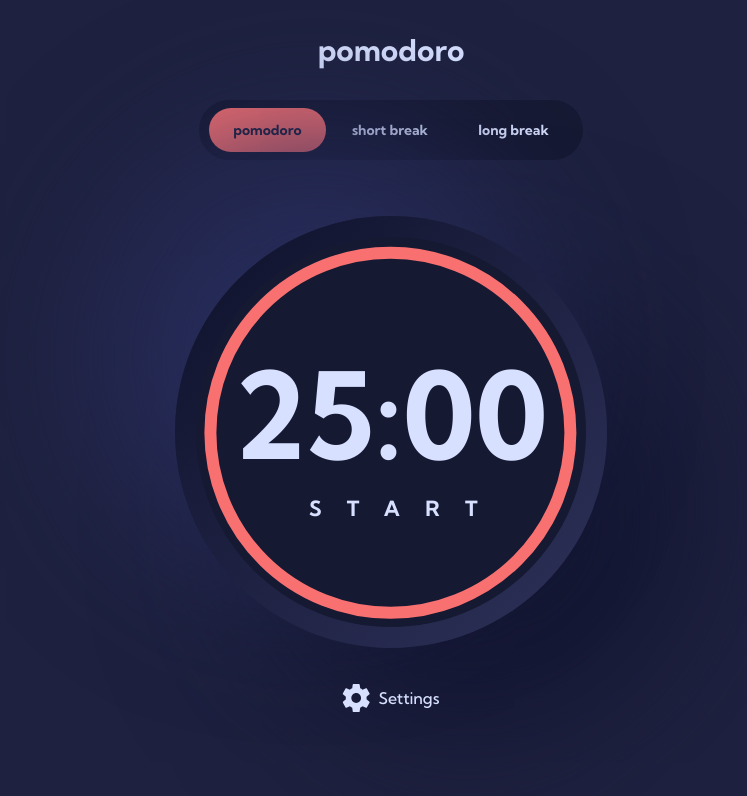
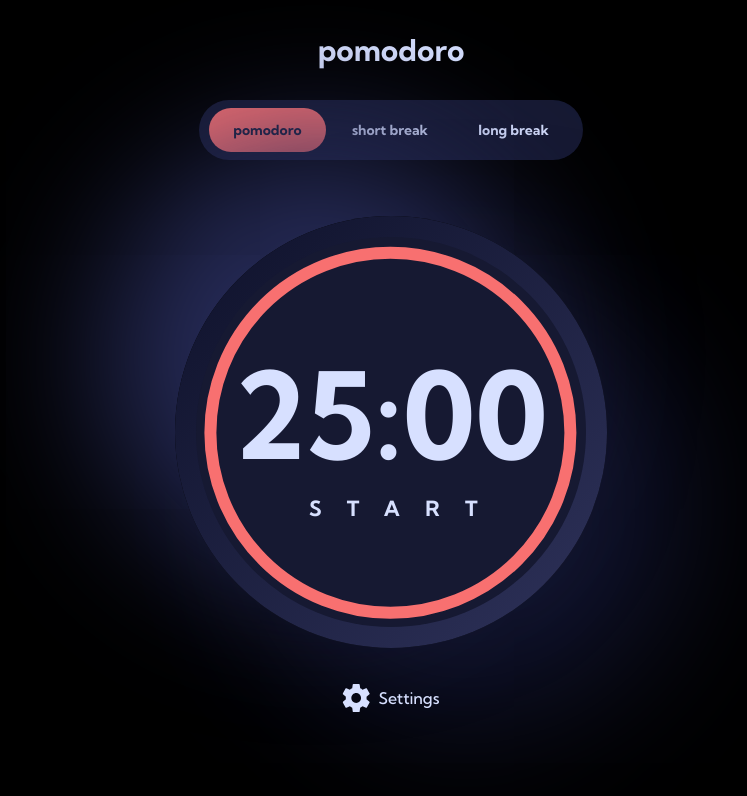
Before and after one commit to AlecANL/pomodoro-app-v2, an Angular app: page / in a window 1280 px wide. Shown: the top 796 px of the page, without its empty margins (249-996 px from the left). Built offline with nearby package versions, Linux system fonts and the light colour scheme; a web font is replaced by a local one.

Commit message:
test cache files

```diff
--- a/angular.json
+++ b/angular.json
@@ -1,5 +1,8 @@
 {
   "$schema": "./node_modules/@angular/cli/lib/config/schema.json",
+  "cli": {
+    "analytics": "bbc1bd4b-d10e-4059-bc84-8ab361f070c6"
+  },
   "version": 1,
   "newProjectRoot": "projects",
   "projects": {
--- a/src/styles.css
+++ b/src/styles.css
@@ -5,6 +5,7 @@
 body {
   @apply bg-violet
   text-moonraker;
+  background: #000;
 }
 
 #app {
```
